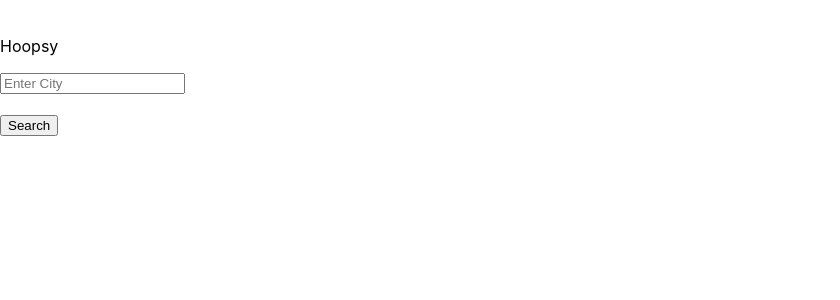
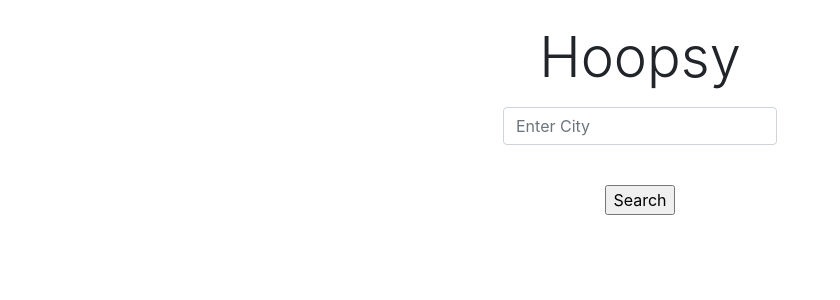
Before and after one commit to sp-devi/hoopsy, a React (Create React App) app in the folder client/: page / in a window 1280 px wide. Shown: the top 300 px of the page, without its empty margins (0-840 px from the left). Built offline with nearby package versions, Linux system fonts and the light colour scheme.

Commit message:
modifyfront page 'find event via city'

```diff
--- a/client/public/index.html
+++ b/client/public/index.html
@@ -22,6 +22,10 @@
       work correctly both with client-side routing and a non-root public URL.
       Learn how to configure a non-root public URL by running `npm run build`.
     -->
+    <!-- bootstrap css cdn -->
+    <link rel="stylesheet" href="https://maxcdn.bootstrapcdn.com/bootstrap/4.0.0/css/bootstrap.min.css" integrity="sha384-Gn5384xqQ1aoWXA+058RXPxPg6fy4IWvTNh0E263XmFcJlSAwiGgFAW/dAiS6JXm" crossorigin="anonymous">
+
+
   <title>Hoopsy</title>
 </head>
 
@@ -38,15 +42,9 @@
       To begin the development, run `npm start` or `yarn start`.
       To create a production bundle, use `npm run build` or `yarn build`.
     -->
-  <script src="https://code.jquery.com/jquery-3.2.1.slim.min.js"
-    integrity="sha384-KJ3o2DKtIkvYIK3UENzmM7KCkRr/rE9/Qpg6aAZGJwFDMVNA/GpGFF93hXpG5KkN"
-    crossorigin="anonymous"></script>
-  <script src="https://cdnjs.cloudflare.com/ajax/libs/popper.js/1.12.9/umd/popper.min.js"
-    integrity="sha384-ApNbgh9B+Y1QKtv3Rn7W3mgPxhU9K/ScQsAP7hUibX39j7fakFPskvXusvfa0b4Q"
-    crossorigin="anonymous"></script>
-  <script src="https://maxcdn.bootstrapcdn.com/bootstrap/4.0.0/js/bootstrap.min.js"
-    integrity="sha384-JZR6Spejh4U02d8jOt6vLEHfe/JQGiRRSQQxSfFWpi1MquVdAyjUar5+76PVCmYl"
-    crossorigin="anonymous"></script>
+    <script src="https://code.jquery.com/jquery-3.2.1.slim.min.js" integrity="sha384-KJ3o2DKtIkvYIK3UENzmM7KCkRr/rE9/Qpg6aAZGJwFDMVNA/GpGFF93hXpG5KkN" crossorigin="anonymous"></script>
+    <script src="https://cdnjs.cloudflare.com/ajax/libs/popper.js/1.12.9/umd/popper.min.js" integrity="sha384-ApNbgh9B+Y1QKtv3Rn7W3mgPxhU9K/ScQsAP7hUibX39j7fakFPskvXusvfa0b4Q" crossorigin="anonymous"></script>
+    <script src="https://maxcdn.bootstrapcdn.com/bootstrap/4.0.0/js/bootstrap.min.js" integrity="sha384-JZR6Spejh4U02d8jOt6vLEHfe/JQGiRRSQQxSfFWpi1MquVdAyjUar5+76PVCmYl" crossorigin="anonymous"></script>
 
 </body>
 
--- a/client/src/components/FindEventByCity.js
+++ b/client/src/components/FindEventByCity.js
@@ -45,12 +45,15 @@
 
         return (
             <div className="container">
-                <div className="row">
-                    <div className="col-md-8 m-auto">
+                <div className="row justify-content-center">
+                    <div className="col-md-4">
                         <br />
                         <p className="display-4 text-center">Hoopsy</p>
                     </div>
-                    <form noValidate onSubmit={this.onSubmit}>
+                </div>
+
+                <form noValidate onSubmit={this.onSubmit}>
+                    <div className="row justify-content-center">
                         <div className='form-group'>
                             <input
                                 type='text'
@@ -61,16 +64,18 @@
                                 onChange={this.onChange}
                             />
                         </div>
-                        <br />
+                    </div>
+                    <br />
+                    <div className="row justify-content-center">
                         <div className='form-group'>
                             <input
                                 type='submit'
                                 value="Search"
                             />
                         </div>
-                    </form>
-                </div>
-            </div>
+                    </div>
+                </form>
+            </div >
         );
 
     };
```
